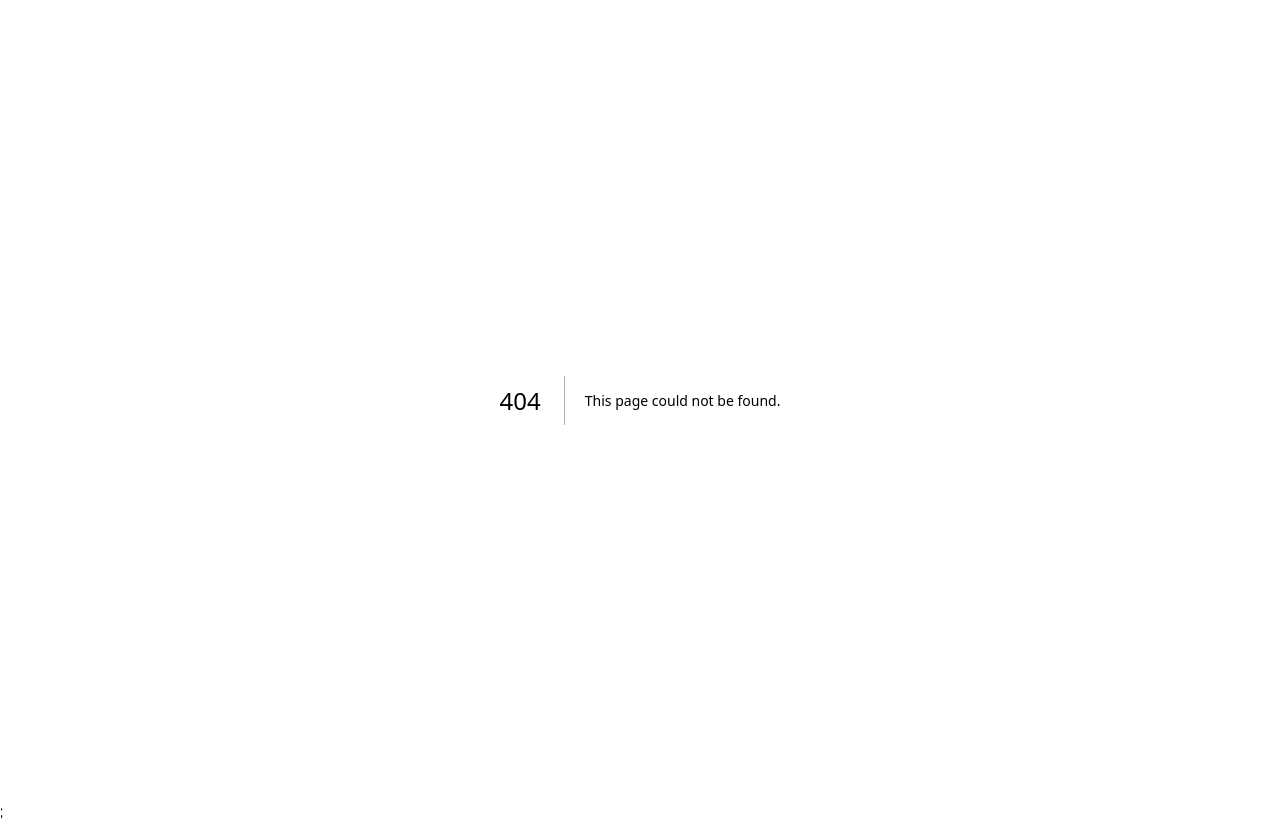
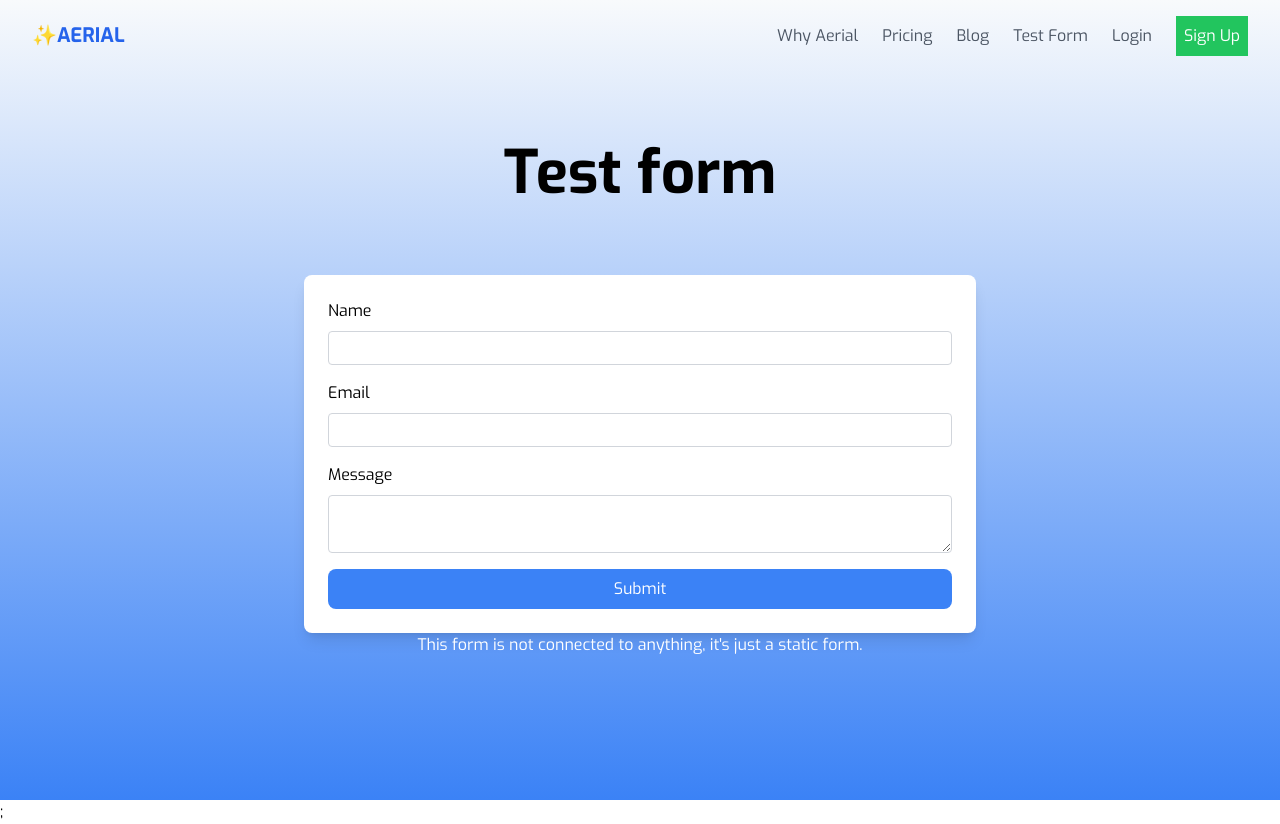
Before and after one commit to aerialops/dummy-marketing-website-mixpanel, a Next.js app: page /test-form in a window 1280 px wide. Before the commit this address had no page. Built offline with nearby package versions, Linux system fonts and the light colour scheme.

Commit message:
Feat: Add form to website

```diff
--- a/src/components/header.tsx
+++ b/src/components/header.tsx
@@ -18,6 +18,9 @@ export const Header = () => {
         <Link className="text-gray-600 hover:text-gray-800" href="blog">
           Blog
         </Link>
+        <Link className="text-gray-600 hover:text-gray-800" href="test-form">
+          Test Form
+        </Link>
         <Link
           className="text-gray-600 hover:text-gray-800"
           href="https://app.staging.aerialops.io/login"
--- /dev/null
+++ b/src/pages/test-form.tsx
@@ -0,0 +1,64 @@
+import { Background } from "~/components/background";
+import { Header } from "~/components/header";
+
+const TestForm: React.FC = () => {
+  return (
+    <form className="  flex max-w-2xl flex-grow flex-col rounded-lg bg-white p-6 shadow-lg">
+      <div className="mb-4 flex flex-col">
+        <label htmlFor="name" className="mb-2">
+          Name
+        </label>
+        <input
+          type="text"
+          id="name"
+          name="name"
+          className="rounded border border-gray-300 px-2 py-1"
+        />
+      </div>
+      <div className="mb-4 flex flex-col">
+        <label htmlFor="email" className="mb-2">
+          Email
+        </label>
+        <input
+          type="email"
+          id="email"
+          name="email"
+          className="rounded border border-gray-300 px-2 py-1"
+        />
+      </div>
+      <div className="mb-4 flex flex-col">
+        <label htmlFor="message" className="mb-2">
+          Message
+        </label>
+        <textarea
+          id="message"
+          name="message"
+          className="rounded border border-gray-300 px-2 py-1"
+        />
+      </div>
+      <div className="flex-grow" />
+      <button className="rounded-lg bg-blue-500 px-4 py-2 text-white">
+        Submit
+      </button>
+    </form>
+  );
+};
+
+export default function Page() {
+  return (
+    <Background>
+      <Header />
+      <header className="flex flex-grow flex-col items-center justify-center space-y-4 px-8 py-16 text-center">
+        <h1 className="text-6xl font-bold leading-tight">Test form</h1>
+      </header>
+      <div className="flex flex-grow items-center justify-center">
+        <TestForm />
+      </div>
+      <div>
+        <p className="mb-80 text-center text-white">
+          This form is not connected to anything, it's just a static form.
+        </p>
+      </div>
+    </Background>
+  );
+}
```
